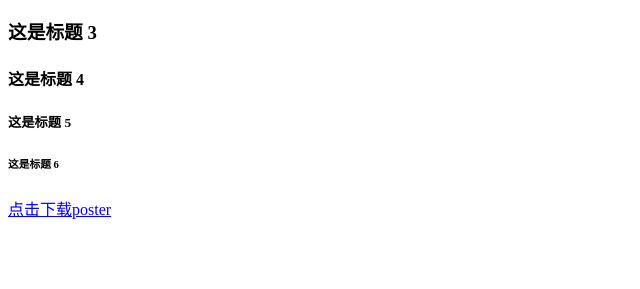
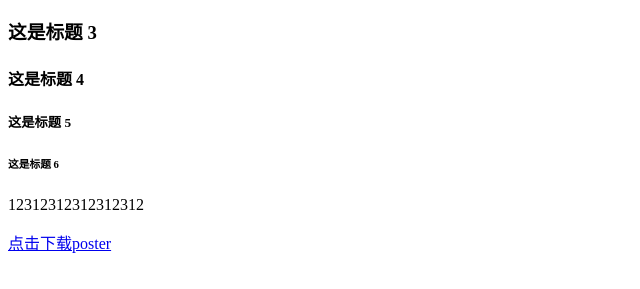
Before and after one commit to VinceCarrot/homepage, a plain HTML site: page index.html in a window 1280 px wide. Shown: the part 113-402 px from the top of the page, without its empty margins (0-640 px from the left). Drawn offline with Linux system fonts and the light colour scheme.

Commit message:
Update index

```diff
--- a/index.html
+++ b/index.html
@@ -11,6 +11,7 @@
 <h4>这是标题 4</h4>
 <h5>这是标题 5</h5>
 <h6>这是标题 6</h6>
+<p>12312312312312312 </p>
 <a href="https://github.com/VinceCarrot/homepage/blob/main/6660.pdf"download="6660.pdf">点击下载poster</a>
 </body>
 </html>
```
